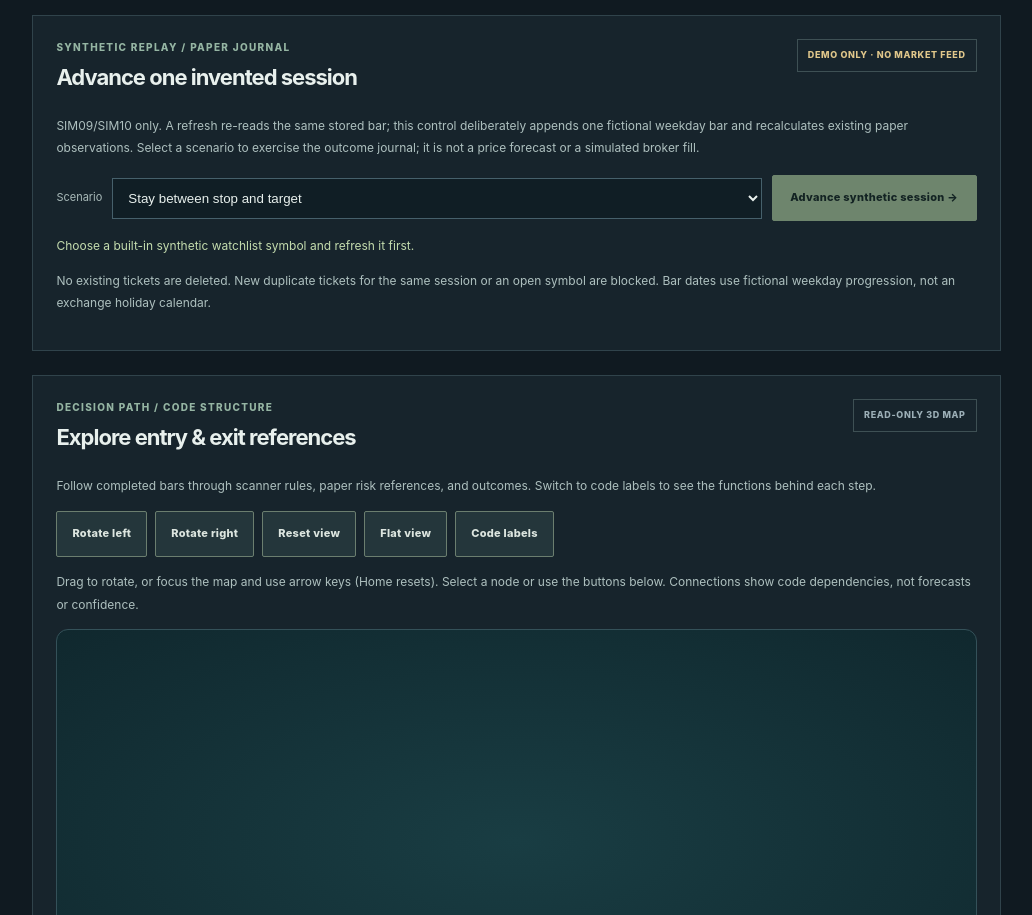
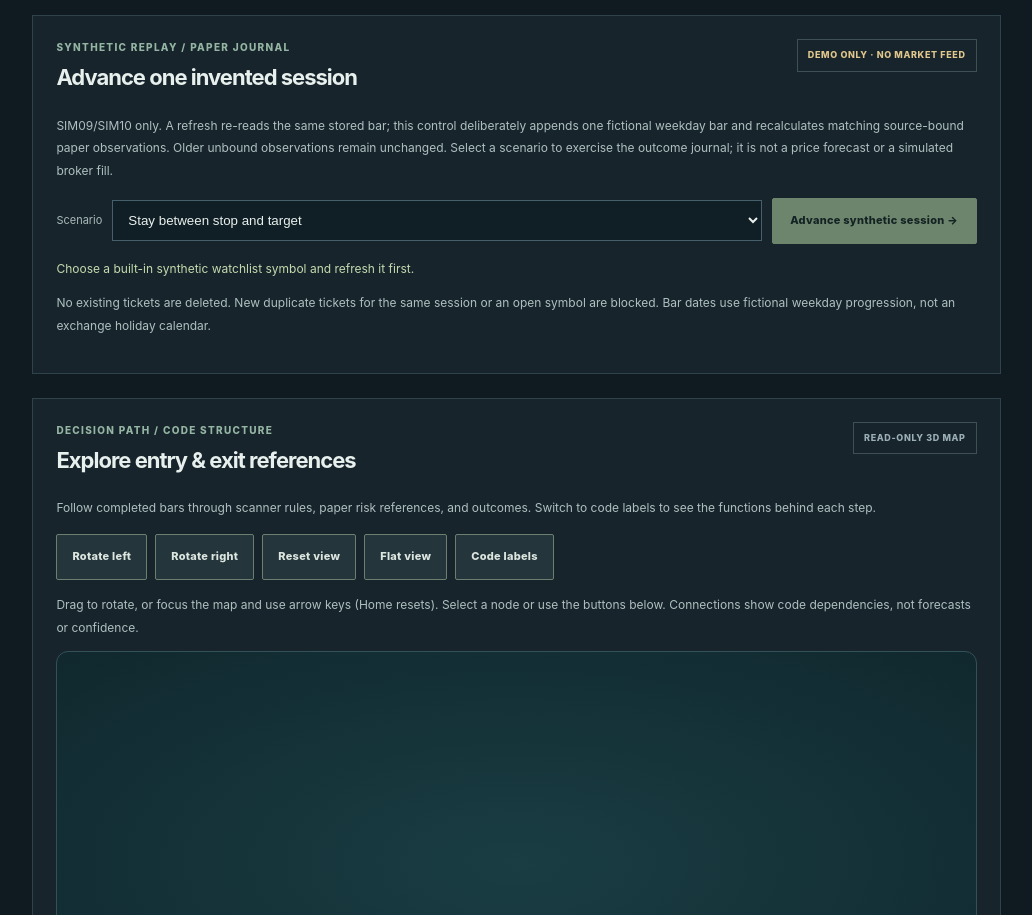
Before and after one commit to ajlacabe23-2426/Project-9--Swing-Bot, a website with bundled scripts: page public/workstation.html in a window 1280 px wide. Shown: the part 1154-2069 px from the top of the page, without its empty margins (241-1273 px from the left). Built offline with nearby package versions, Linux system fonts and the light colour scheme; no server answers.

Commit message:
docs(demo): document single-state commit and deliberate legacy isolation

```diff
--- a/public/workstation.html
+++ b/public/workstation.html
@@ -32,7 +32,7 @@
 
 <article class="panel" id="synthetic-session-lab">
 <div class="panel-head"><div><div class="panel-kicker">SYNTHETIC REPLAY / PAPER JOURNAL</div><h2>Advance one invented session</h2></div><span class="tag outline">DEMO ONLY · NO MARKET FEED</span></div>
-<p class="supporting">SIM09/SIM10 only. A refresh re-reads the same stored bar; this control deliberately appends one fictional weekday bar and recalculates existing paper observations. Select a scenario to exercise the outcome journal; it is not a price forecast or a simulated broker fill.</p>
+<p class="supporting">SIM09/SIM10 only. A refresh re-reads the same stored bar; this control deliberately appends one fictional weekday bar and recalculates matching source-bound paper observations. Older unbound observations remain unchanged. Select a scenario to exercise the outcome journal; it is not a price forecast or a simulated broker fill.</p>
 <div class="ticket-controls"><label for="demo-scenario">Scenario</label>
 <select id="demo-scenario">
 <option value="HOLD">Stay between stop and target</option>
```
